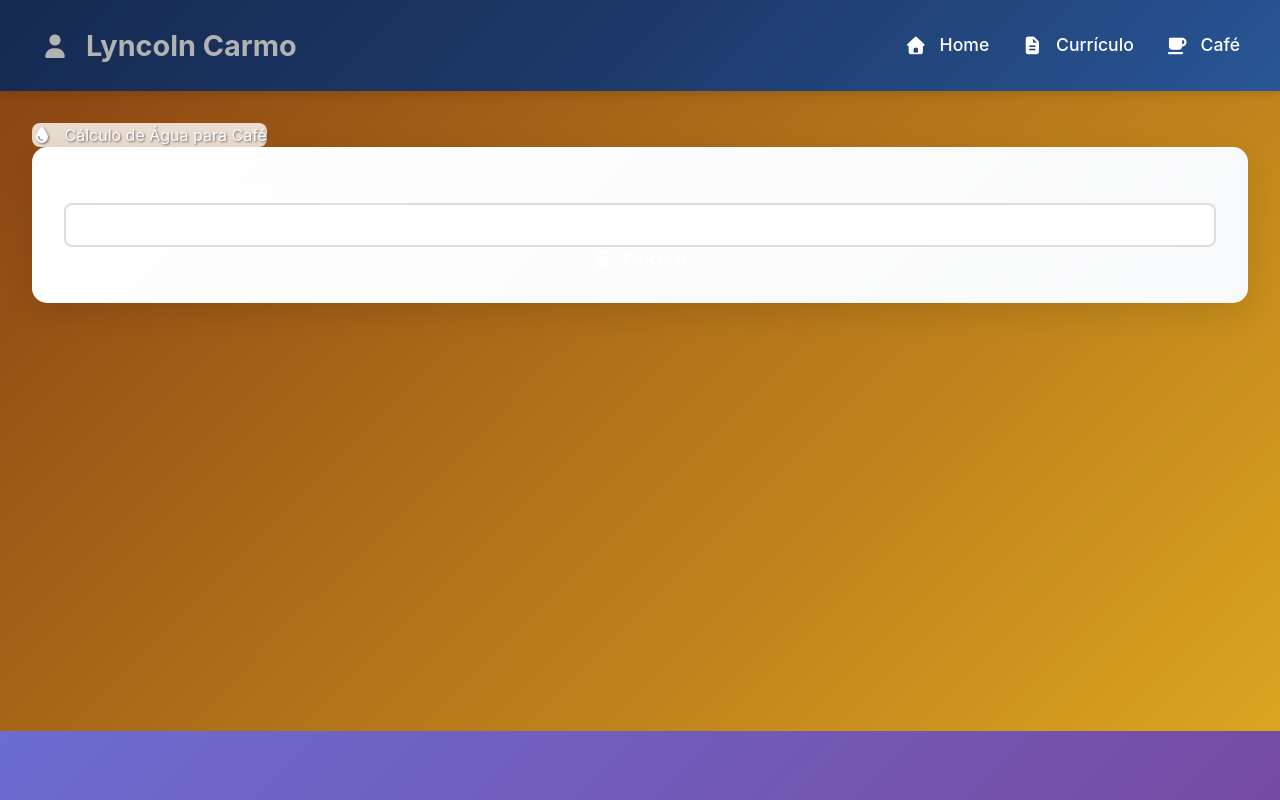
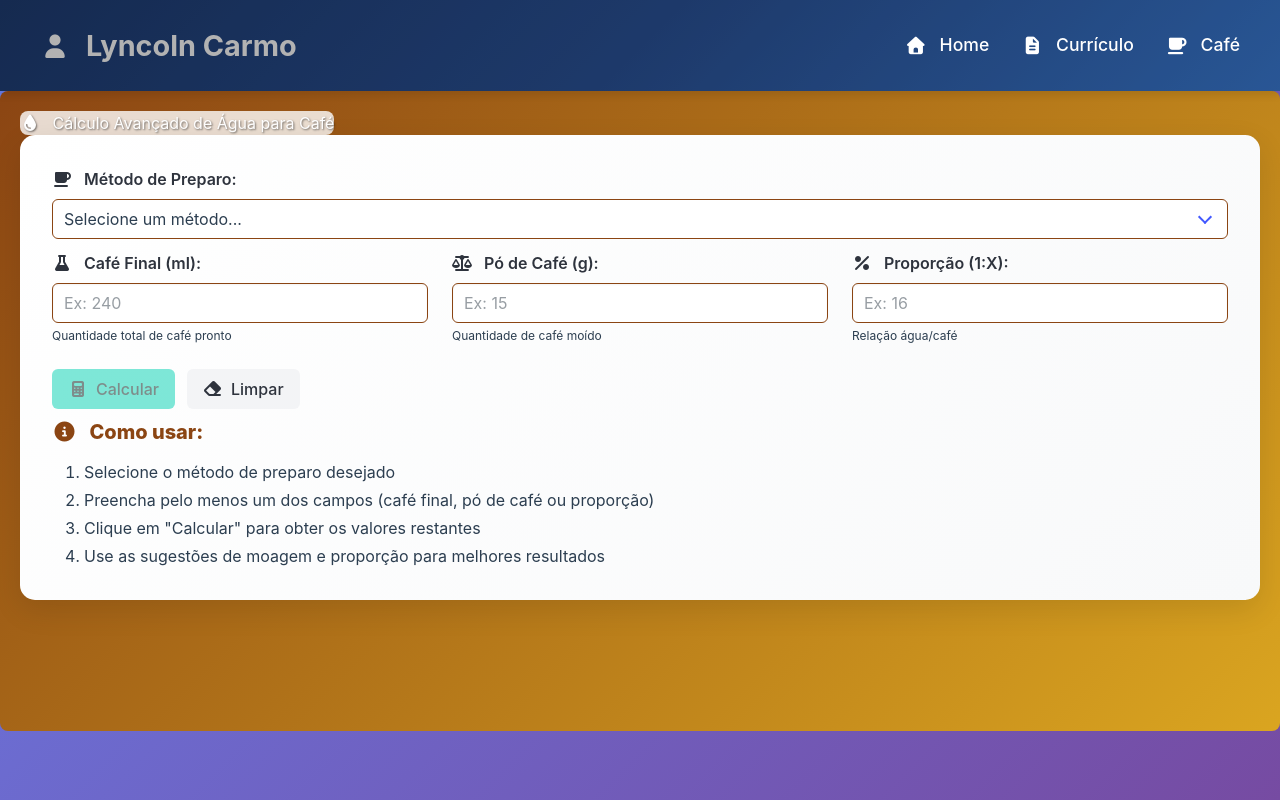
Before and after one commit to lyncolnms/lcarmo, a React (Create React App) app: page /coffee/water-calc in a window 1280 px wide. Built offline with nearby package versions, Linux system fonts and the light colour scheme.

Commit message:
feat: Adiciona cálculo avançado de água para café com seleção de método e sugestões

```diff
--- a/src/pages/WaterCalc.tsx
+++ b/src/pages/WaterCalc.tsx
@@ -1,27 +1,312 @@
-import React, { useState } from 'react';
+import React, { useState, useEffect } from 'react';
+
+interface BrewMethod {
+  name: string;
+  grindSize: string;
+  ratio: number;
+  description: string;
+}
 
 const WaterCalc: React.FC = () => {
-  const [coffee, setCoffee] = useState<string>('');
+  const [selectedMethod, setSelectedMethod] = useState<string>('');
+  const [finalCoffee, setFinalCoffee] = useState<string>('');
+  const [coffeePowder, setCoffeePowder] = useState<string>('');
+  const [ratio, setRatio] = useState<string>('');
   const [water, setWater] = useState<string>('');
 
-  const calculate = () => {
-    const ratio = 16; // 1:16
-    const coffeeNum = parseFloat(coffee);
-    if (!isNaN(coffeeNum)) {
-      setWater((coffeeNum * ratio).toString());
+  const brewMethods: BrewMethod[] = [
+    {
+      name: 'V60',
+      grindSize: 'Médio-fino (como sal marinho)',
+      ratio: 16,
+      description: 'Pour-over clássico'
+    },
+    {
+      name: 'Chemex',
+      grindSize: 'Médio (como areia grossa)',
+      ratio: 17,
+      description: 'Pour-over com papel'
+    },
+    {
+      name: 'AeroPress',
+      grindSize: 'Fino (como açúcar refinado)',
+      ratio: 13,
+      description: 'Imersão rápida'
+    },
+    {
+      name: 'French Press',
+      grindSize: 'Grosso (como sal grosso)',
+      ratio: 12,
+      description: 'Imersão completa'
+    },
+    {
+      name: 'Moka Pot',
+      grindSize: 'Médio-fino',
+      ratio: 10,
+      description: 'Extração pressurizada'
+    },
+    {
+      name: 'Espresso',
+      grindSize: 'Muito fino (como farinha)',
+      ratio: 2,
+      description: 'Extração sob pressão'
+    },
+    {
+      name: 'Cold Brew',
+      grindSize: 'Grosso',
+      ratio: 8,
+      description: 'Extração fria'
+    }
+  ];
+
+  const selectedMethodData = brewMethods.find(method => method.name === selectedMethod);
+
+  // Atualizar sugestões quando método mudar
+  useEffect(() => {
+    if (selectedMethodData) {
+      setRatio(selectedMethodData.ratio.toString());
+    }
+  }, [selectedMethod, selectedMethodData]);
+
+  // Função para calcular baseado em uma variável
+  const calculateFromSingleInput = () => {
+    const finalCoffeeNum = parseFloat(finalCoffee);
+    const coffeePowderNum = parseFloat(coffeePowder);
+    const ratioNum = parseFloat(ratio);
+
+    // Calcular água baseada em pó de café e proporção
+    if (!isNaN(coffeePowderNum) && !isNaN(ratioNum) && finalCoffee === '') {
+      const calculatedWater = coffeePowderNum * ratioNum;
+      setWater(calculatedWater.toFixed(1));
+      setFinalCoffee((calculatedWater / ratioNum).toFixed(1));
+    }
+    // Calcular água baseada em café final e proporção
+    else if (!isNaN(finalCoffeeNum) && !isNaN(ratioNum) && coffeePowder === '') {
+      const calculatedPowder = finalCoffeeNum / ratioNum;
+      setCoffeePowder(calculatedPowder.toFixed(1));
+      setWater(finalCoffeeNum.toFixed(1));
+    }
+    // Calcular proporção baseada em café final e pó
+    else if (!isNaN(finalCoffeeNum) && !isNaN(coffeePowderNum) && ratio === '') {
+      const calculatedRatio = finalCoffeeNum / coffeePowderNum;
+      setRatio(calculatedRatio.toFixed(1));
+      setWater(finalCoffeeNum.toFixed(1));
+    }
+    // Calcular café final baseado em água e proporção
+    else if (!isNaN(finalCoffeeNum) && !isNaN(ratioNum) && coffeePowder === '') {
+      const calculatedPowder = finalCoffeeNum / ratioNum;
+      setCoffeePowder(calculatedPowder.toFixed(1));
+      setWater(finalCoffeeNum.toFixed(1));
     }
   };
 
+  // Função para limpar todos os campos
+  const clearAll = () => {
+    setFinalCoffee('');
+    setCoffeePowder('');
+    setRatio(selectedMethodData ? selectedMethodData.ratio.toString() : '');
+    setWater('');
+  };
+
   return (
-    <main className="coffee-theme">
-      <h2><i className="fa fa-tint"></i> Cálculo de Água para Café</h2>
-      <div className="calc-form">
-        <label><i className="fa fa-coffee"></i> Quantidade de Café (g):</label>
-        <input type="number" value={coffee} onChange={(e) => setCoffee(e.target.value)} />
-        <button onClick={calculate}><i className="fa fa-calculator"></i> Calcular</button>
-        {water && <p><i className="fa fa-info-circle"></i> Água necessária: {water} ml</p>}
-      </div>
-    </main>
+    <>
+      <style>
+        {`
+          .water-calc-input::placeholder {
+            color: #6c757d !important;
+            opacity: 0.7 !important;
+          }
+          .water-calc-select::placeholder {
+            color: #6c757d !important;
+            opacity: 0.7 !important;
+          }
+        `}
+      </style>
+      <main className="coffee-theme" style={{
+        backgroundColor: '#f8f9fa',
+        color: '#2c3e50',
+        padding: '20px',
+        borderRadius: '8px'
+      }}>
+        <h2>
+          <i className="fa fa-tint"></i> Cálculo Avançado de Água para Café
+        </h2>
+
+        <div className="calc-form">
+          {/* Seleção de Método */}
+          <div className="field">
+            <label className="label">
+              <i className="fa fa-coffee"></i> Método de Preparo:
+            </label>
+            <div className="control">
+              <div className="select is-fullwidth">
+                <select
+                  value={selectedMethod}
+                  onChange={(e) => setSelectedMethod(e.target.value)}
+                  className="water-calc-select"
+                  style={{
+                    borderColor: '#8B4513',
+                    backgroundColor: 'white',
+                    color: '#2c3e50'
+                  }}
+                >
+                  <option value="">Selecione um método...</option>
+                  {brewMethods.map(method => (
+                    <option key={method.name} value={method.name}>
+                      {method.name} - {method.description}
+                    </option>
+                  ))}
+                </select>
+              </div>
+            </div>
+          </div>
+
+          {/* Sugestões baseadas no método */}
+          {selectedMethodData && (
+            <div className="notification is-info is-light">
+              <div className="content">
+                <p><strong>Sugestões para {selectedMethodData.name}:</strong></p>
+                <ul>
+                  <li><strong>Moagem:</strong> {selectedMethodData.grindSize}</li>
+                  <li><strong>Proporção sugerida:</strong> 1:{selectedMethodData.ratio}</li>
+                </ul>
+              </div>
+            </div>
+          )}
+
+          {/* Campos de entrada */}
+          <div className="columns">
+            <div className="column">
+              <div className="field">
+                <label className="label">
+                  <i className="fa fa-flask"></i> Café Final (ml):
+                </label>
+                <div className="control">
+                  <input
+                    className="input water-calc-input"
+                    type="number"
+                    placeholder="Ex: 240"
+                    value={finalCoffee}
+                    onChange={(e) => setFinalCoffee(e.target.value)}
+                    style={{
+                      borderColor: '#8B4513',
+                      backgroundColor: 'white',
+                      color: '#2c3e50'
+                    }}
+                  />
+                </div>
+                <p className="help">Quantidade total de café pronto</p>
+              </div>
+            </div>
+
+            <div className="column">
+              <div className="field">
+                <label className="label">
+                  <i className="fa fa-balance-scale"></i> Pó de Café (g):
+                </label>
+                <div className="control">
+                  <input
+                    className="input water-calc-input"
+                    type="number"
+                    placeholder="Ex: 15"
+                    value={coffeePowder}
+                    onChange={(e) => setCoffeePowder(e.target.value)}
+                    style={{
+                      borderColor: '#8B4513',
+                      backgroundColor: 'white',
+                      color: '#2c3e50'
+                    }}
+                  />
+                </div>
+                <p className="help">Quantidade de café moído</p>
+              </div>
+            </div>
+
+            <div className="column">
+              <div className="field">
+                <label className="label">
+                  <i className="fa fa-percentage"></i> Proporção (1:X):
+                </label>
+                <div className="control">
+                  <input
+                    className="input water-calc-input"
+                    type="number"
+                    placeholder="Ex: 16"
+                    value={ratio}
+                    onChange={(e) => setRatio(e.target.value)}
+                    style={{
+                      borderColor: '#8B4513',
+                      backgroundColor: 'white',
+                      color: '#2c3e50'
+                    }}
+                  />
+                </div>
+                <p className="help">Relação água/café</p>
+              </div>
+            </div>
+          </div>
+
+          {/* Botões */}
+          <div className="field is-grouped">
+            <div className="control">
+              <button
+                className="button is-primary"
+                onClick={calculateFromSingleInput}
+                disabled={!selectedMethod}
+              >
+                <i className="fa fa-calculator"></i> Calcular
+              </button>
+            </div>
+            <div className="control">
+              <button
+                className="button is-light"
+                onClick={clearAll}
+              >
+                <i className="fa fa-eraser"></i> Limpar
+              </button>
+            </div>
+          </div>
+
+          {/* Resultados */}
+          {water && (
+            <div className="notification is-success">
+              <div className="content">
+                <h4>
+                  <i className="fa fa-check-circle"></i> Resultado do Cálculo
+                </h4>
+                <div className="columns">
+                  <div className="column">
+                    <strong>Café Final:</strong> {finalCoffee} ml
+                  </div>
+                  <div className="column">
+                    <strong>Pó de Café:</strong> {coffeePowder} g
+                  </div>
+                  <div className="column">
+                    <strong>Proporção:</strong> 1:{ratio}
+                  </div>
+                </div>
+                <p style={{ fontSize: '18px', fontWeight: 'bold', marginTop: '10px' }}>
+                  <strong>Água necessária:</strong> {water} ml
+                </p>
+              </div>
+            </div>
+          )}
+
+          {/* Instruções */}
+          <div className="content">
+            <h4 style={{ color: '#8B4513', marginBottom: '15px' }}>
+              <i className="fa fa-info-circle"></i> Como usar:
+            </h4>
+            <ol style={{ color: '#2c3e50' }}>
+              <li>Selecione o método de preparo desejado</li>
+              <li>Preencha pelo menos um dos campos (café final, pó de café ou proporção)</li>
+              <li>Clique em "Calcular" para obter os valores restantes</li>
+              <li>Use as sugestões de moagem e proporção para melhores resultados</li>
+            </ol>
+          </div>
+        </div>
+      </main>
+    </>
   );
 };
 
```
